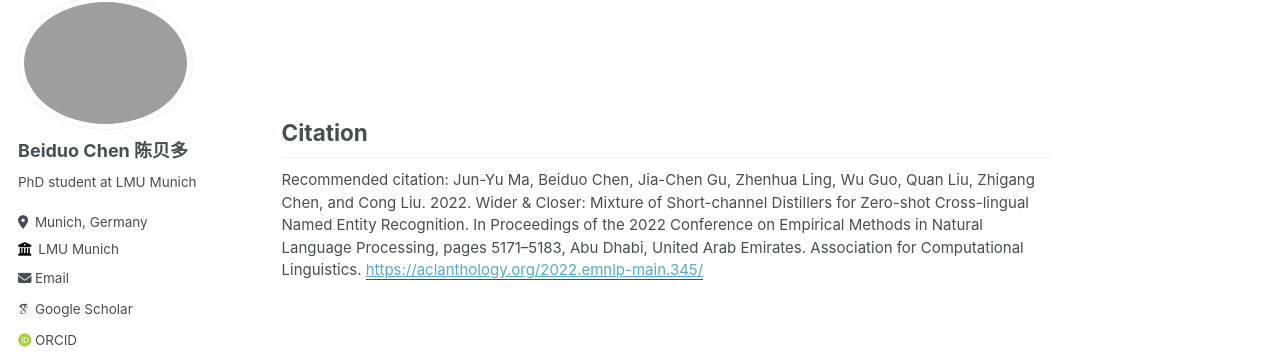
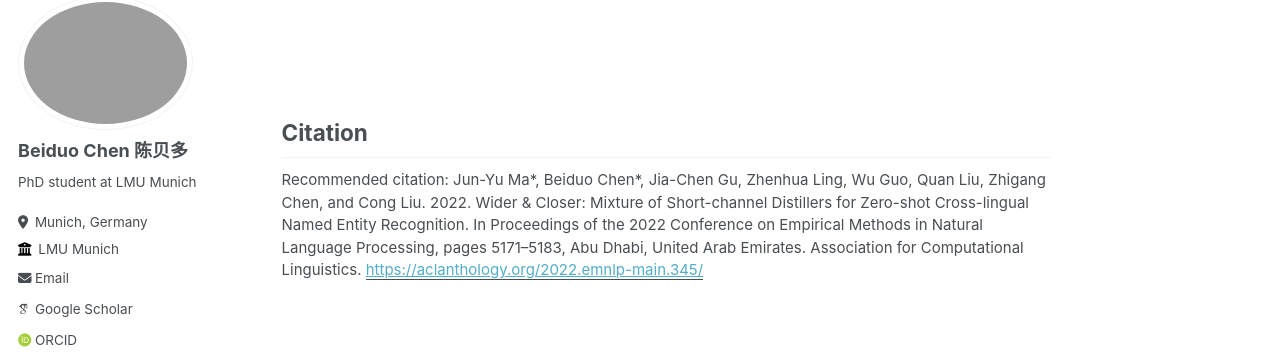
Before and after one commit to Mckysse/mckysse.github.io, a Jekyll site: the page built from _publications/2022-12-07-MSD-number-4.md, in a window 1280 px wide and 900 px high, scrolled down 3254 px. Shown: the part 90-452 px from the top of the window. Built offline with Jekyll 4.4.1, drawn with Linux system fonts in a browser that asks for light colours; some web fonts are replaced.

```diff
--- a/_publications/2022-12-07-MSD-number-4.md
+++ b/_publications/2022-12-07-MSD-number-4.md
@@ -6,7 +6,7 @@ excerpt: 'This paper presents Mixture of Short-Channel Distillers (MSD), a novel
 date: 2022-12-07
 venue: 'Proceedings of the 2022 Conference on Empirical Methods in Natural Language Processing'
 paperurl: 'https://aclanthology.org/2022.emnlp-main.345/'
-citation: 'Jun-Yu Ma, Beiduo Chen, Jia-Chen Gu, Zhenhua Ling, Wu Guo, Quan Liu, Zhigang Chen, and Cong Liu. 2022. Wider & Closer: Mixture of Short-channel Distillers for Zero-shot Cross-lingual Named Entity Recognition. In Proceedings of the 2022 Conference on Empirical Methods in Natural Language Processing, pages 5171–5183, Abu Dhabi, United Arab Emirates. Association for Computational Linguistics.'
+citation: 'Jun-Yu Ma*, Beiduo Chen*, Jia-Chen Gu, Zhenhua Ling, Wu Guo, Quan Liu, Zhigang Chen, and Cong Liu. 2022. Wider & Closer: Mixture of Short-channel Distillers for Zero-shot Cross-lingual Named Entity Recognition. In Proceedings of the 2022 Conference on Empirical Methods in Natural Language Processing, pages 5171–5183, Abu Dhabi, United Arab Emirates. Association for Computational Linguistics.'
 ---
 
 ## [Code](https://github.com/Mckysse/MSD)
```
